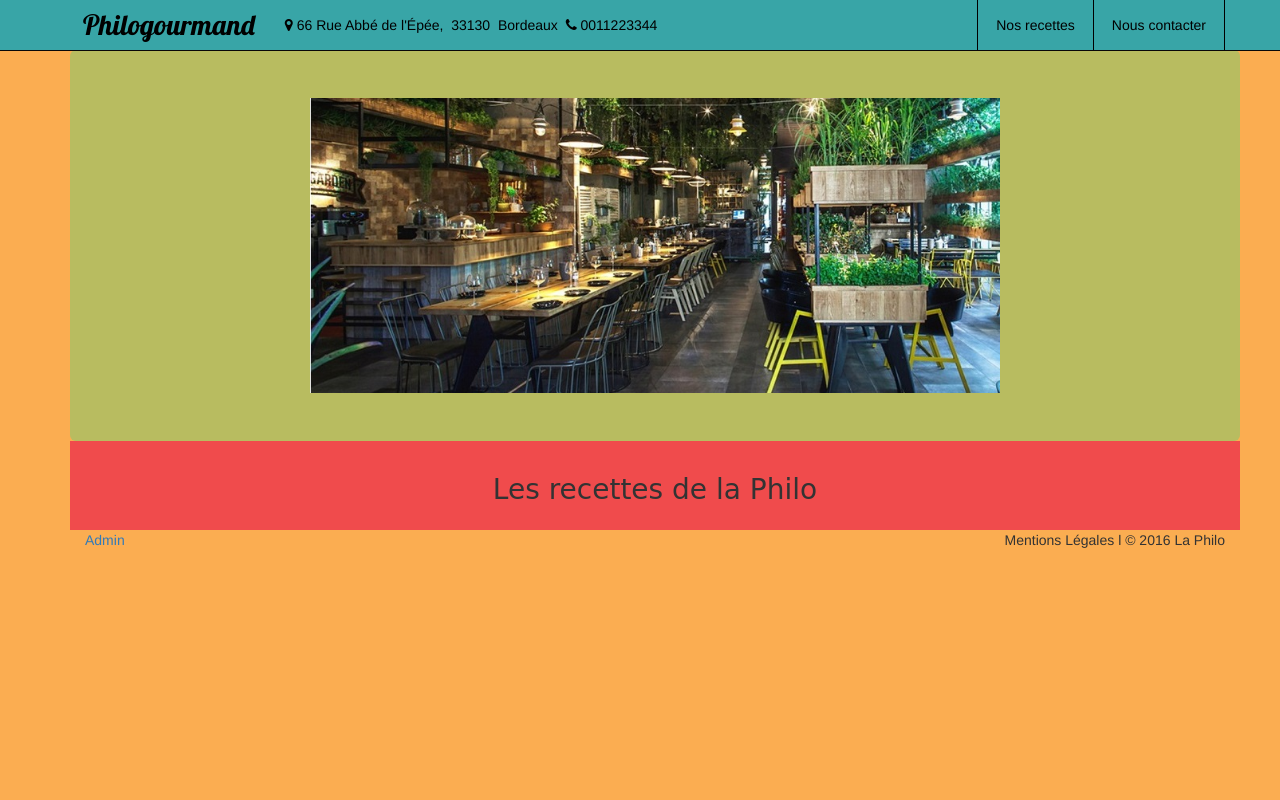
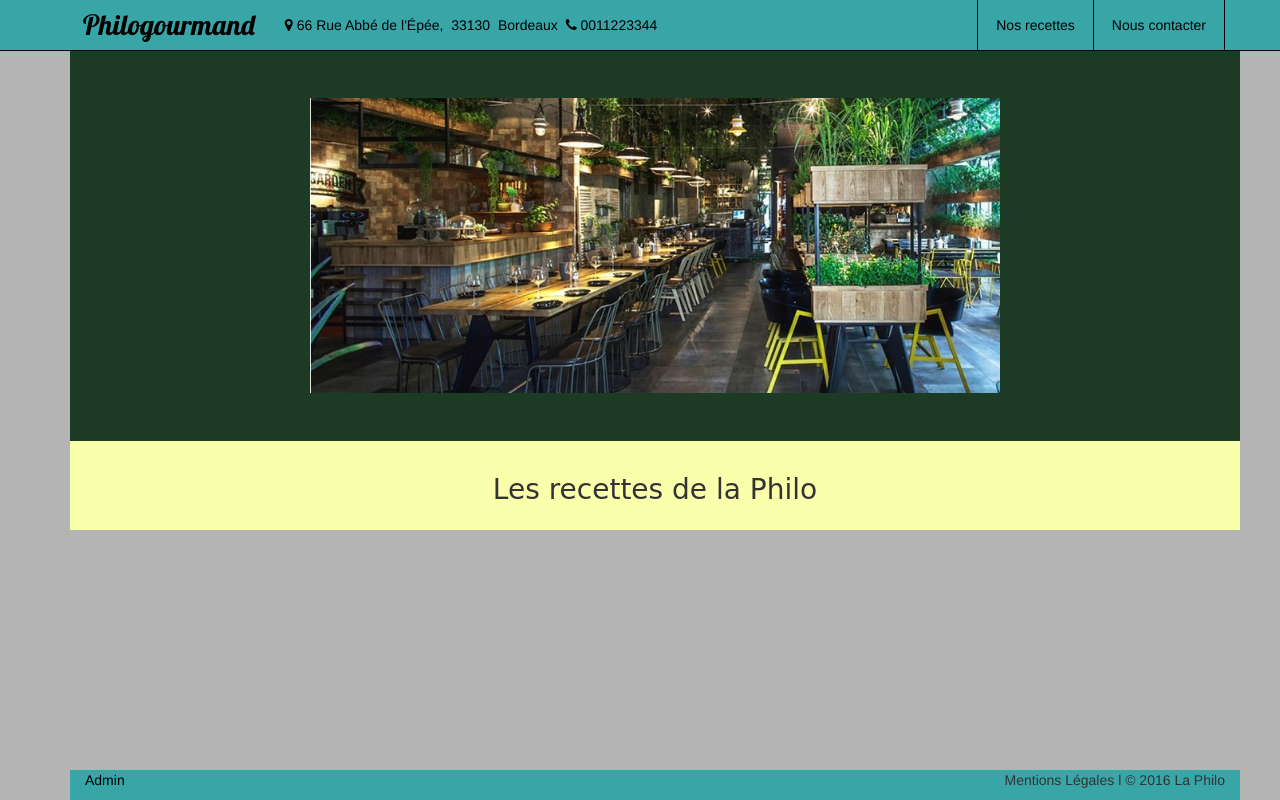
Before and after one commit to alexcarrere/philogourmand, a PHP site: page / in a window 1280 px wide. Run offline with PHP 8.4, Linux system fonts and the light colour scheme; data comes from the database, SQL or seed files in the repository; data that the repository does not hold is empty; some libraries are stand-ins or nearby versions.

Commit message:
modif style général
modif style général

```diff
--- a/css/style.css
+++ b/css/style.css
@@ -8,7 +8,7 @@ main {
 .jumbotron {
     padding-bottom: 48px;
     margin: 0;
-    border-radius: none;
+    border-radius: 0 !important;
 }
 #tmpborder {
 	background-color: #575745;
@@ -54,15 +54,15 @@ main {
 }
 
 #background_1 {
-	background-color: #b8bc60;
+	background-color: #1D3A24;
 }
 
 #background_2 {
-	background-color: #f04b4c;
+	background-color: #FAFFAB;
 }
 
 body{
-	background-color: #fbad51;
+	background-color: #B5B4B5;
 }
 
 h2 {
@@ -82,6 +82,8 @@ main.container {
 
 .link_recipes{
 	font-family: 'Satisfy',cursive,Verdana,sans-serif;
+	color: #1D3A24;
+	text-decoration: none;
 }
 
 .img_recette_index {
@@ -105,13 +107,23 @@ main.container {
 	clear: none;
 	margin: 0px;
 }
+
 #footer {
+	background-color: #38a5a7;
 }
-
 
 #admin {
 }
 
+footer {
+	bottom:0;
+	position:absolute;
+}
+
+footer a{
+	color: #000;
+	text-decoration: none
+}
 
 #legal {
 }
```
